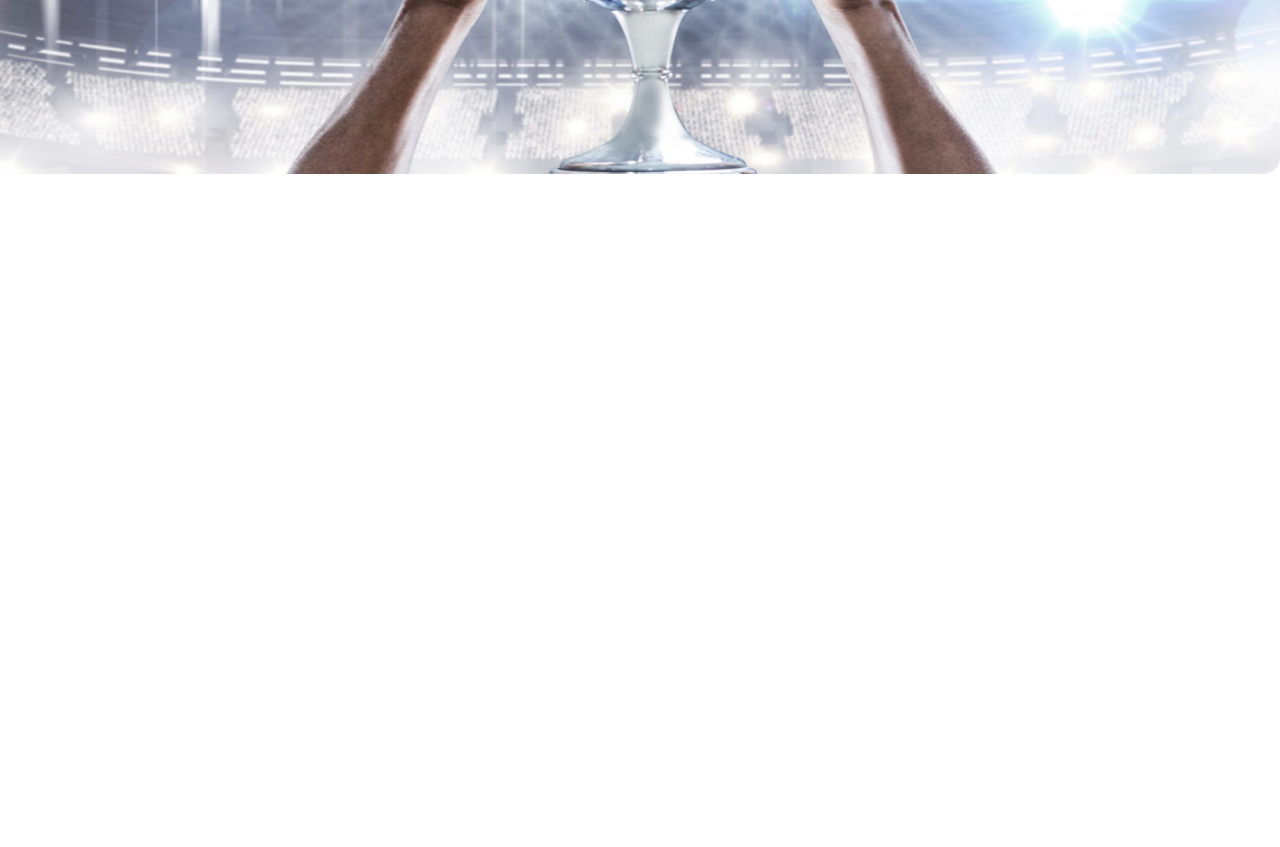
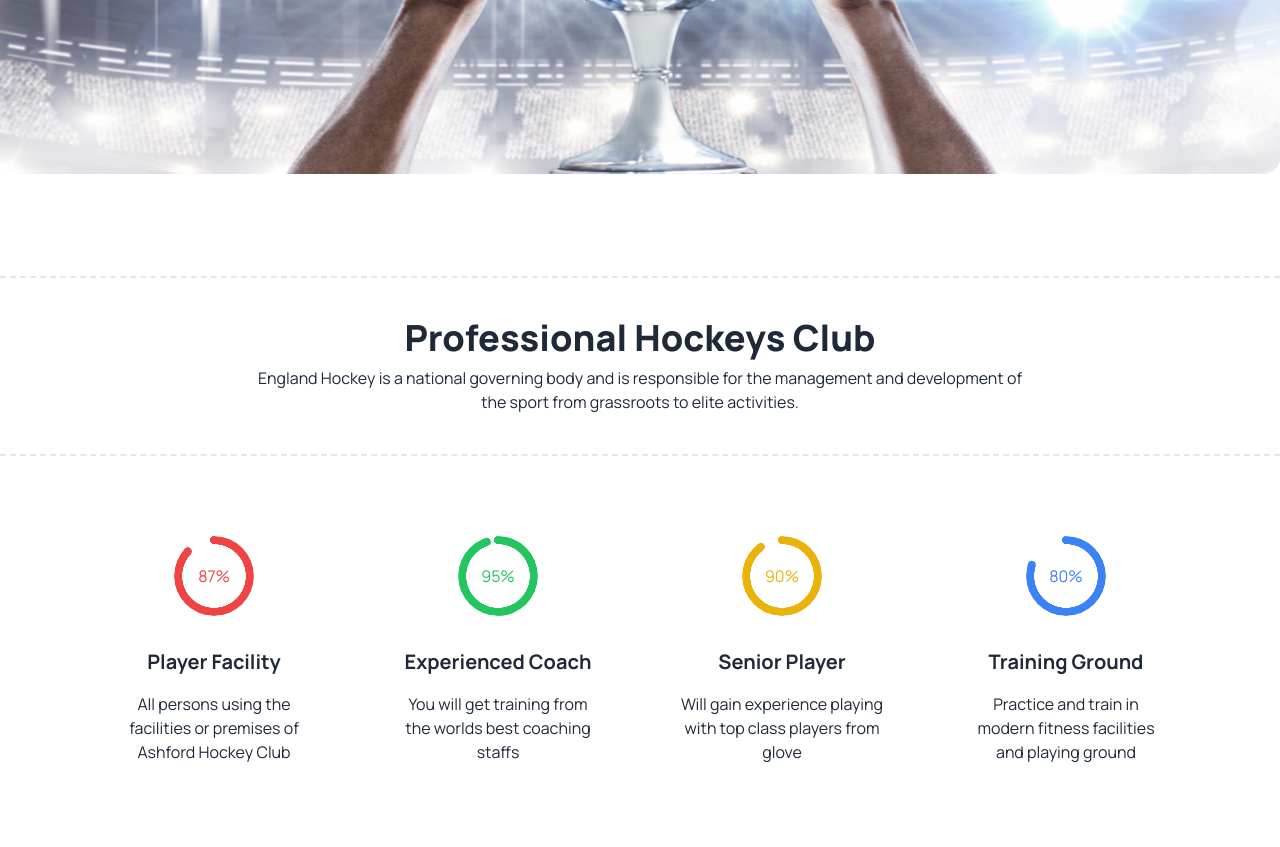
Before and after one commit to ash-haash/hocky-landing-page-assignment-3, a plain HTML site: page index.html in a window 1280 px wide. Shown: the part 376-1223 px from the top of the page. Before the commit the page ends 800 px from the top, so only its background shows below. Drawn offline with nearby package versions, Linux system fonts and the light colour scheme.

Commit message:
progress section added, used 4 Radial Progess

```diff
--- a/index.html
+++ b/index.html
@@ -70,7 +70,54 @@
         </div>
     </header>
     <main>
-
+        <!-- progress section -->
+        <section class="text-center my-24">
+            <div class="border-y-2 border-dashed px-5 py-10">
+                <h2 class=" text-4xl mb-2 font-extrabold">Professional Hockeys Club</h2>
+                <p>England Hockey is a national governing body and is responsible for the management and development of
+                    <br>
+                    the sport from grassroots to elite activities.
+                </p>
+            </div>
+            <div class="flex grid grid-cols-1 lg:grid-cols-4 justify-center gap-20  py-20 px-5 lg:px-28">
+                <div>
+                    <div>
+                        <div class="radial-progress text-red-500" style="--value:87;" role="progressbar">87%</div>
+                    </div>
+                    <div class="pt-4">
+                        <h3 class="py-4 text-xl font-bold">Player Facility</h3>
+                        <p>All persons using the facilities or premises of Ashford Hockey Club</p>
+                    </div>
+                </div>
+                <div>
+                    <div>
+                        <div class="radial-progress text-green-500" style="--value:95;" role="progressbar">95%</div>
+                    </div>
+                    <div class="pt-4">
+                        <h3 class="py-4 text-xl font-bold">Experienced Coach</h3>
+                        <p>You will get training from the worlds best coaching staffs</p>
+                    </div>
+                </div>
+                <div>
+                    <div>
+                        <div class="radial-progress text-yellow-500" style="--value:90;" role="progressbar">90%</div>
+                    </div>
+                    <div class="pt-4">
+                        <h3 class="py-4 text-xl font-bold">Senior Player</h3>
+                        <p>Will gain experience playing with top class players from glove</p>
+                    </div>
+                </div>
+                <div>
+                    <div>
+                        <div class="radial-progress text-blue-500" style="--value:80;" role="progressbar">80%</div>
+                    </div>
+                    <div class="pt-4">
+                        <h3 class="py-4 text-xl font-bold">Training Ground</h3>
+                        <p>Practice and train in modern fitness facilities and playing ground</p>
+                    </div>
+                </div>
+            </div>
+        </section>
     </main>
     <footer>
 
```
